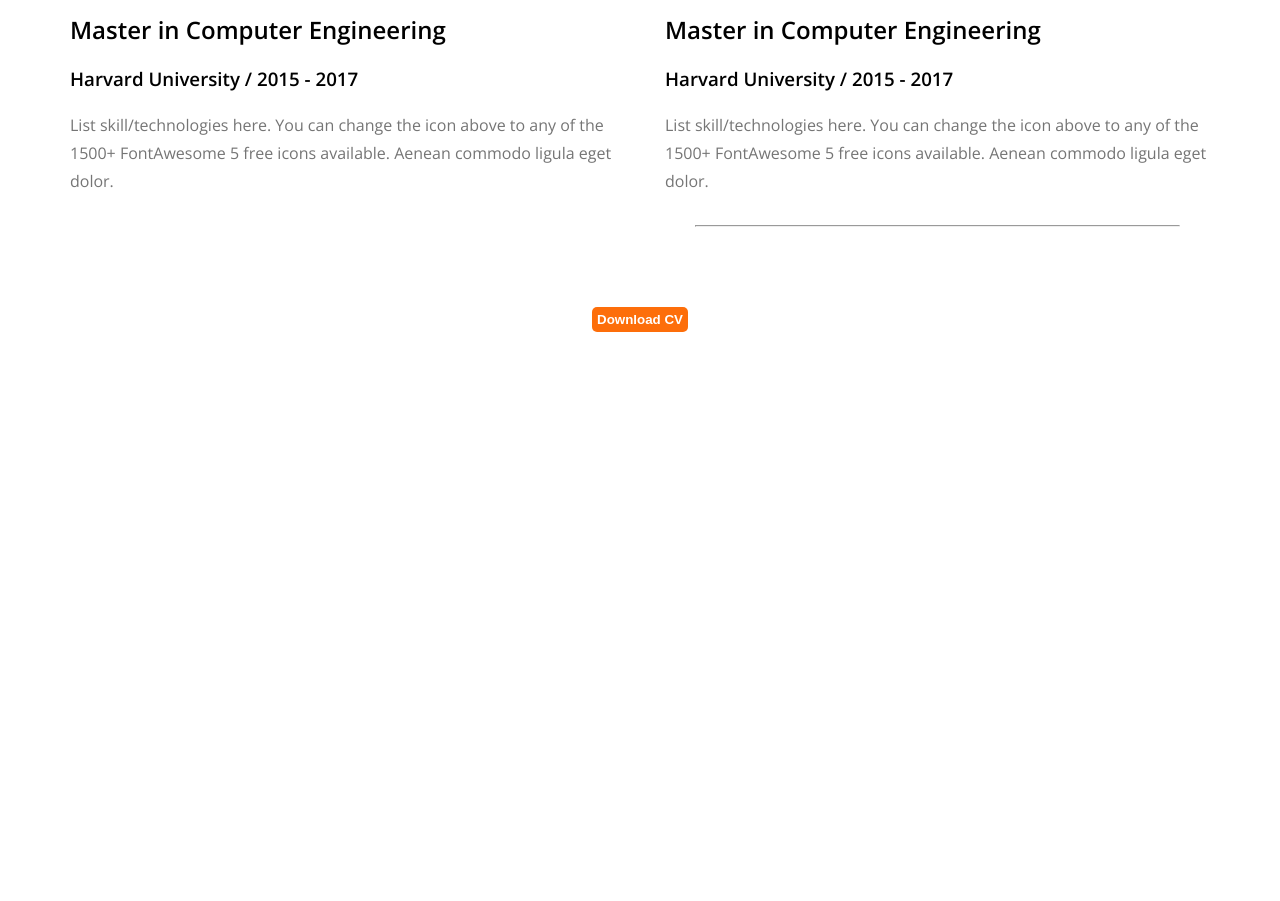
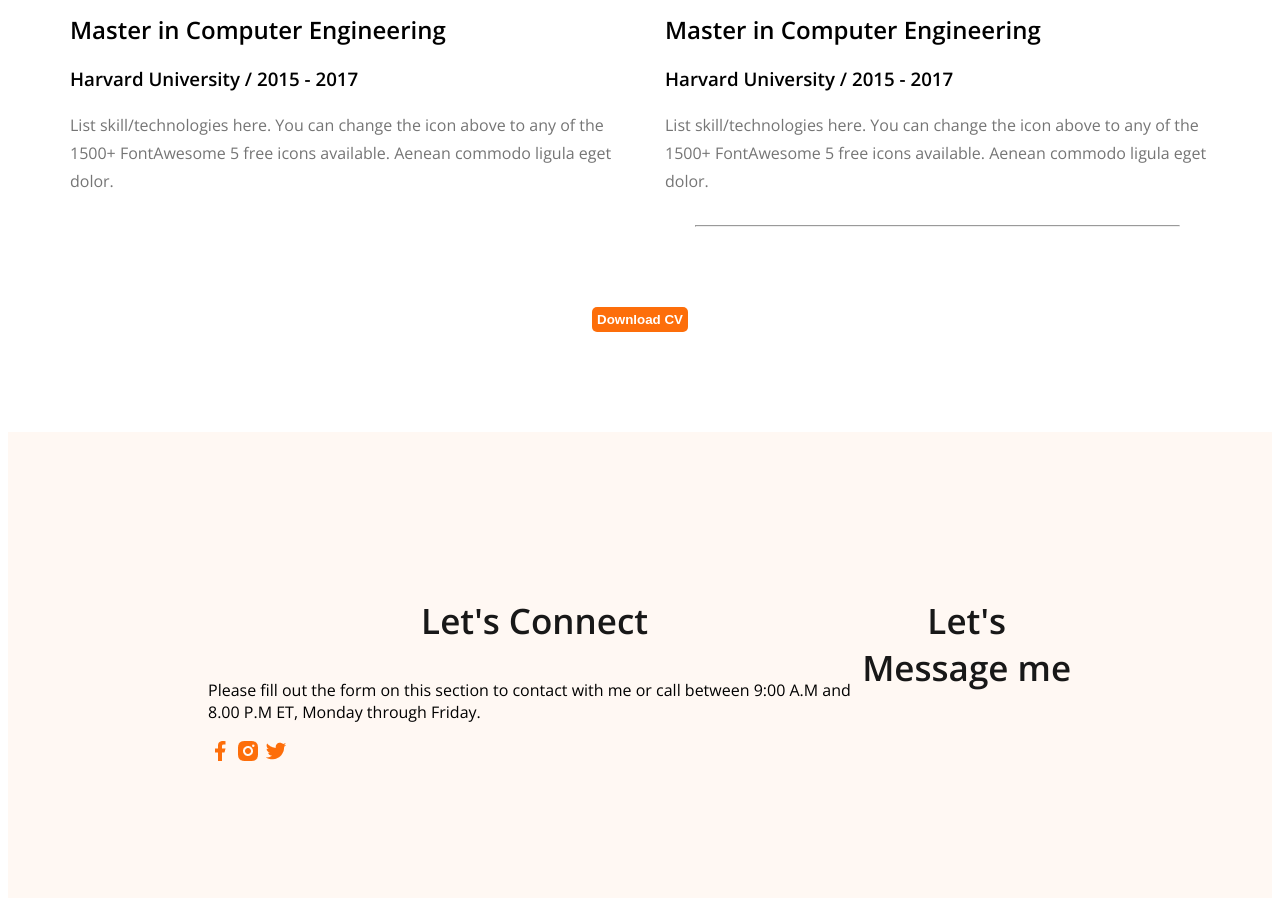
Before and after one commit to Mridul-Chandra-Nath/developer-portfolio, a plain HTML site: page index.html in a window 1280 px wide. Shown: the part 2866-3767 px from the top of the page. Before the commit the page ends 3206 px from the top, so only its background shows below. Drawn offline with nearby package versions, Linux system fonts and the light colour scheme.

Commit message:
Basic footer

```diff
--- a/index.html
+++ b/index.html
@@ -166,6 +166,22 @@
         <button class="btn-primary">Download CV</button></div>
     </main>
 
+    <footer>
+        <div class="footer-column">
+            <h3 class="section-title">Let's Connect</h3>
+            <p class="section-description">Please fill out the form on this section to contact with me or call between 9:00 A.M and 8.00 P.M ET, Monday through Friday.</p>
+            <div class="social-links">
+                <a href=""><img src="images/icons/facebook.png" alt=""></a>
+                <a href=""><img src="images/icons/insta.png" alt=""></a>
+                <a href=""><img src="images/icons/twitter.png" alt=""></a>
+            </div>
+        </div>
+
+        <div class="footer-column">
+            <h3 class="section-title">Let's Message me</h3>
+        </div>
+    </footer>
+
 </body>
 
 </html>
--- a/styles/portfolio.css
+++ b/styles/portfolio.css
@@ -185,3 +185,10 @@ main {
     text-align:  center;
     margin-top: 50px;
 }
+
+footer{
+    display: flex;
+    background: #FFF8F3;
+    margin-top: 100px;
+    padding:130px 200px ;
+}
```
